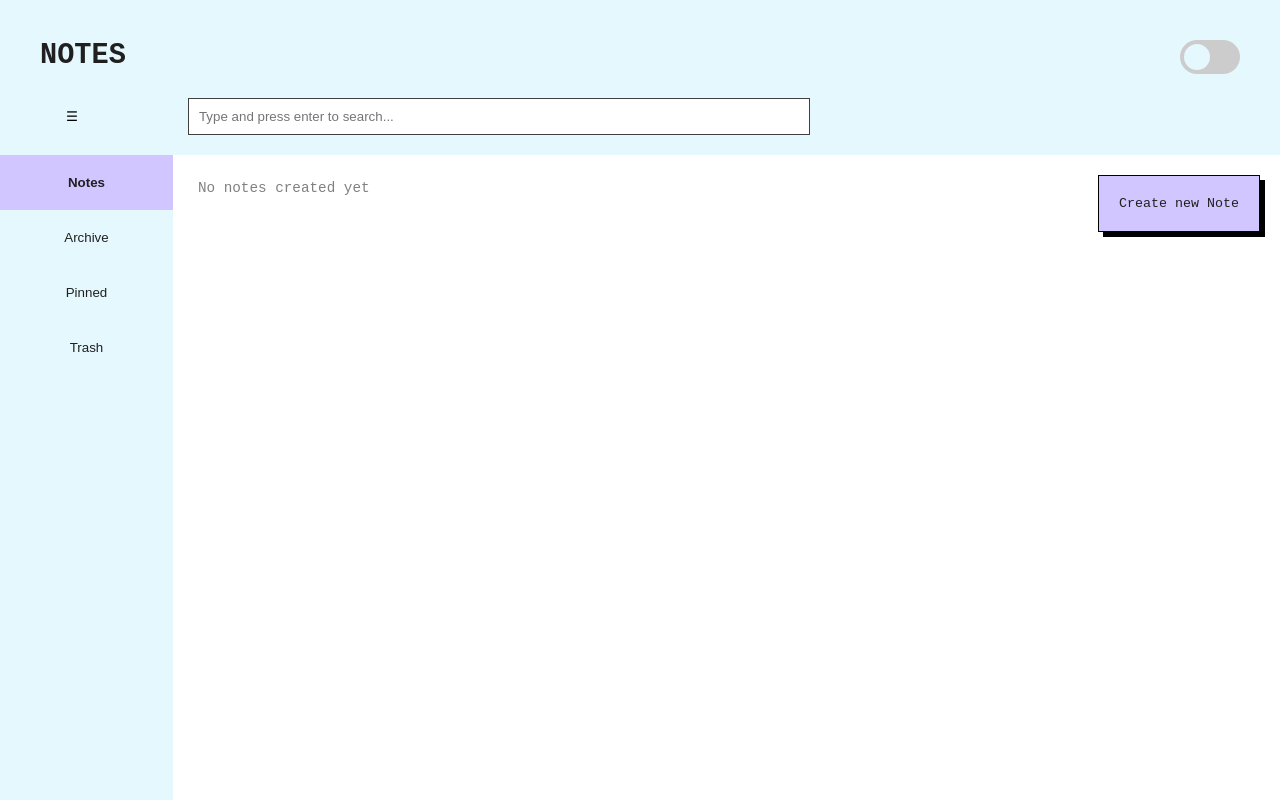
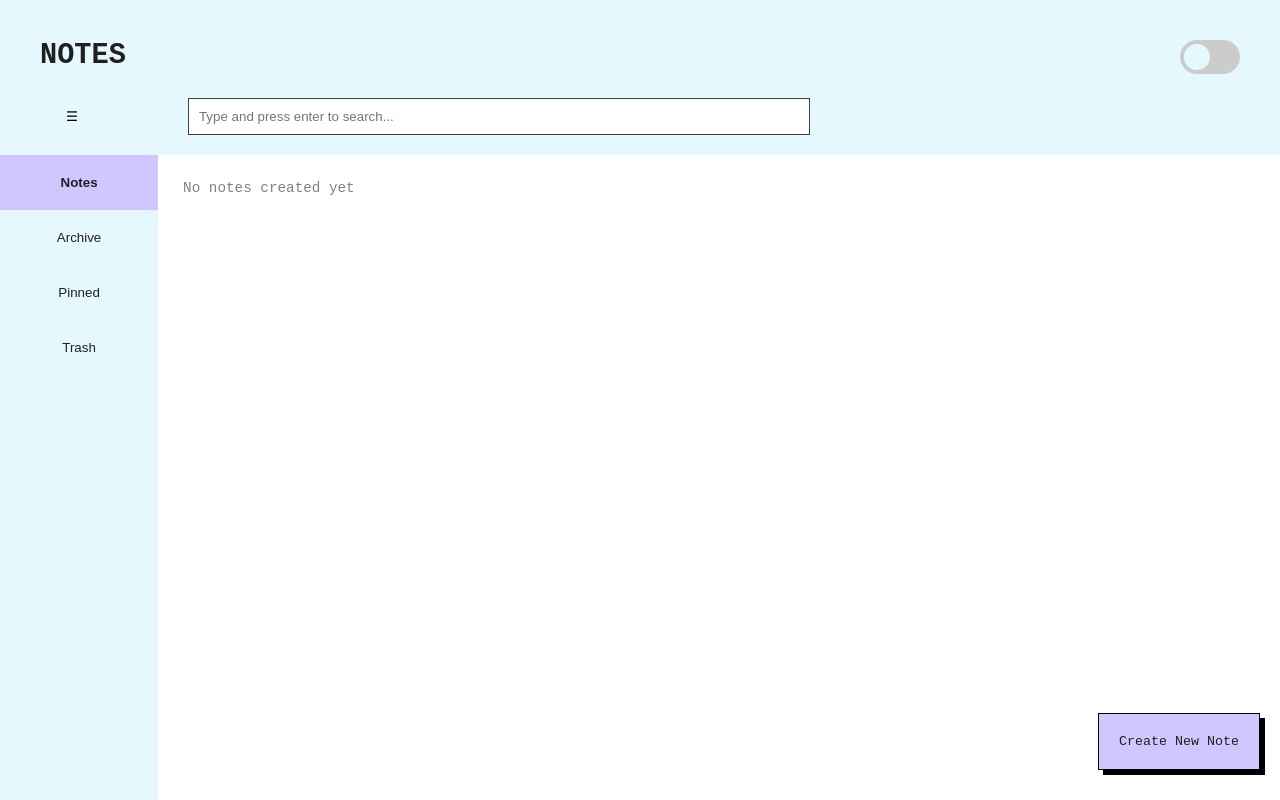
Before and after one commit to sakshikapoor/notes, a React (Create React App) app in the folder my-app/: page / in a window 1280 px wide. Shown: the top 800 px of the page. Built offline with nearby package versions, Linux system fonts and the light colour scheme.

Commit message:
css changes for responsive design

```diff
--- a/my-app/src/components/notes/Note.css
+++ b/my-app/src/components/notes/Note.css
@@ -41,7 +41,7 @@
   }
 }
 
-@media only screen and (max-width: 500px) {
+@media only screen and (max-width: 512px) {
   .NotesContainer {
     width: -webkit-fill-available;
   }
--- a/my-app/src/components/notes/NoteList.css
+++ b/my-app/src/components/notes/NoteList.css
@@ -39,8 +39,10 @@
   font-weight: 600;
   text-transform: capitalize;
   font-size: larger;
+  overflow: hidden;
+  text-overflow: ellipsis;
 }
-@media only screen and (max-width: 1200px) {
+@media only screen and (max-width: 1280px) {
   .notes-action-type:last-child {
     padding-left: unset;
   }
--- a/my-app/src/components/notes/NotesContainer.css
+++ b/my-app/src/components/notes/NotesContainer.css
@@ -1,5 +1,7 @@
 .note-create {
   padding: 20px;
+  position: fixed;
+  bottom: 10px;
   border: none;
   box-shadow: 5px 5px black;
   border: 1px solid black;
@@ -14,12 +16,13 @@
 }
 
 .note-create:after {
-  content: 'Create new Note'
+  content: 'Create New Note'
 }
 
 
 .full-width {
   width: 100%;
+  padding-right: 110px;
   background: var(--secondary-bg-color);
   color: var(--font-color);
 }
@@ -101,7 +104,7 @@
   display: none;
 }
 
-@media only screen and (max-width: 1000px) {
+@media only screen and (max-width: 1080px) {
   .note-create {
     border-radius: 50%;
     height: 40px;
@@ -115,4 +118,8 @@
     content: '+';
   }
 
+  .full-width {
+    padding-right: unset;
+  }
+
 }
```
